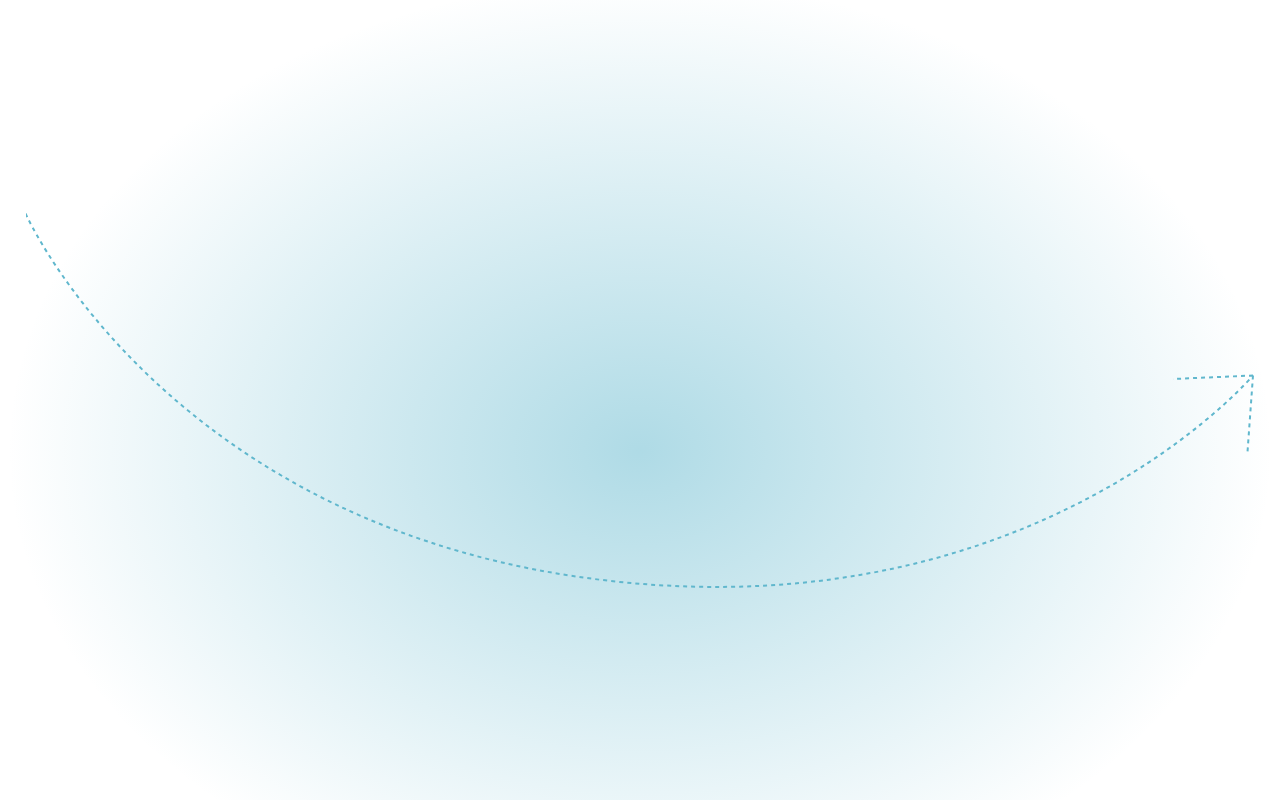
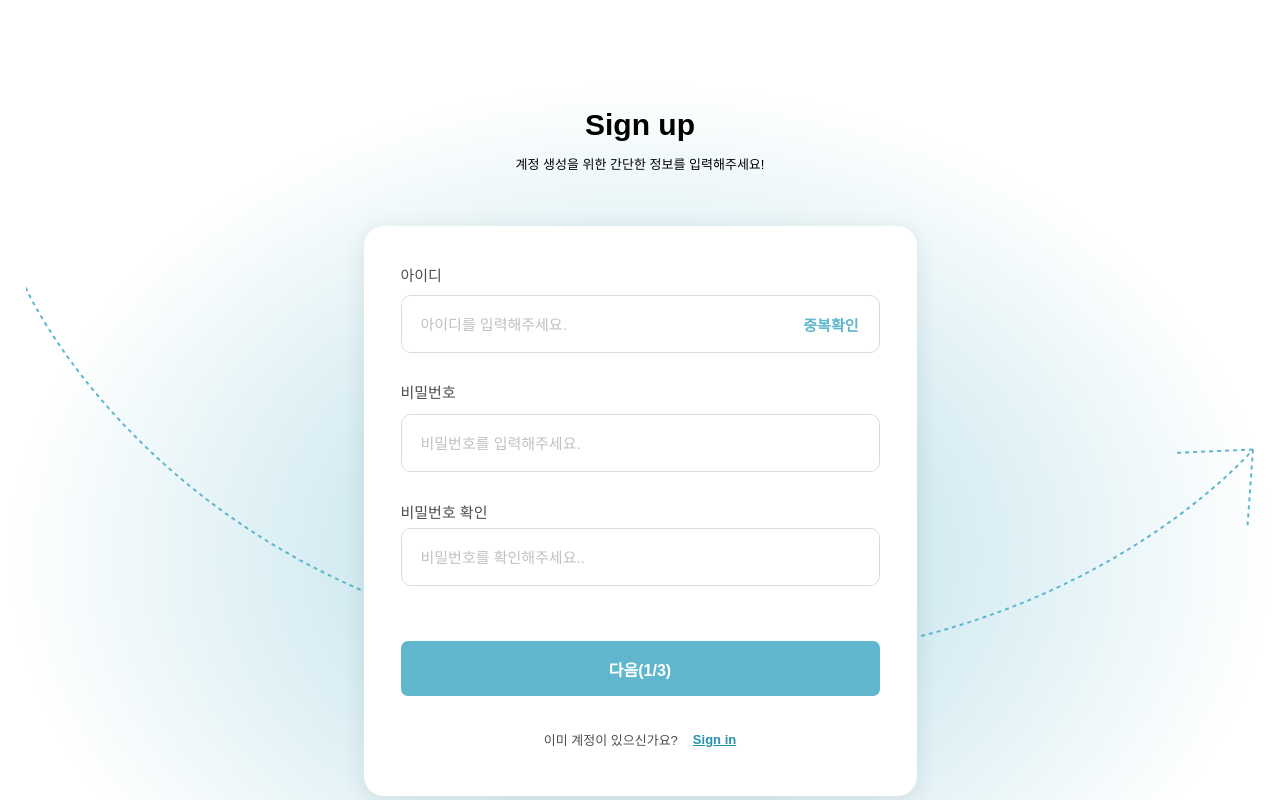
Before and after one commit to Moaolio/moaolio-fe, a Next.js app: page /login/signup1 in a window 1280 px wide. Shown: the top 800 px of the page. Built offline with nearby package versions, Linux system fonts and the light colour scheme; a web font is replaced by a local one.

Commit message:
style/회원가입 페이지1/#9

```diff
--- a/src/app/components/loginPages/LoginBackgroundImage.module.scss
+++ b/src/app/components/loginPages/LoginBackgroundImage.module.scss
@@ -4,7 +4,6 @@
   height: 100%;
   display: flex;
   justify-content: center;
-  align-items: center;
 
   .backgroundContainer {
     z-index: -1;
--- a/src/app/login/signin/page.module.scss
+++ b/src/app/login/signin/page.module.scss
@@ -4,7 +4,6 @@
   height: 100%;
   display: flex;
   justify-content: center;
-  align-items: center;
 
   .mainContainer {
     z-index: 0;
@@ -218,6 +217,7 @@
           font-weight: 600;
           line-height: normal;
           color: #2691ac;
+          text-decoration: none;
         }
       }
     }
--- a/src/app/login/signup1/page.module.scss
+++ b/src/app/login/signup1/page.module.scss
@@ -4,5 +4,237 @@
   height: 100%;
   display: flex;
   justify-content: center;
-  align-items: center;
+
+  .mainContainer {
+    z-index: 0;
+    position: absolute;
+    width: 100%;
+    height: 100%;
+    max-width: 1440px;
+    max-height: 1024px;
+    display: flex;
+    flex-direction: column;
+    align-items: center;
+
+    .loginTitleBox {
+      width: 410px;
+      height: 62px;
+      display: flex;
+      flex-direction: column;
+      align-items: center;
+      margin-top: 108px;
+
+      .loginTitle {
+        width: 403px;
+        height: 36px;
+        text-align: center;
+        font-size: 30px;
+        font-style: normal;
+        font-weight: 700;
+        line-height: normal;
+      }
+
+      .welcomeText {
+        width: 302px;
+        height: 16px;
+        text-align: center;
+        white-space: nowrap;
+        margin-top: 10px;
+        font-size: 13px;
+        font-style: normal;
+        font-weight: 400;
+        line-height: normal;
+      }
+    }
+
+    .inputContainer {
+      width: 553px;
+      height: 570px;
+      margin-top: 56px;
+      display: flex;
+      flex-direction: column;
+      align-items: center;
+      border-radius: 20px;
+      box-shadow: 0px 4px 20px 5px rgba(0, 0, 0, 0.06);
+      background-color: #fff;
+      padding-top: 10px;
+
+      .idTextBox {
+        width: 479px;
+        display: flex;
+        padding-top: 28px;
+
+        .textLabel {
+          color: #4d4d4d;
+          font-size: 15px;
+          font-style: normal;
+          font-weight: 400;
+          line-height: normal;
+          text-align: left;
+        }
+      }
+
+      .loginInputId {
+        margin-top: 10px;
+        width: 479px;
+        height: 58px;
+        border-radius: 10px;
+        border: 1px solid #dbdbdb;
+        background: #fff;
+        display: flex;
+        align-items: center;
+        overflow: hidden;
+
+        .idInput {
+          font-size: 15px;
+          color: #000000;
+          border: none;
+          outline: none;
+          padding-left: 19px;
+          width: 100%;
+          height: 100%;
+          display: flex;
+          align-items: center;
+          line-height: 1;
+          box-sizing: border-box;
+
+          &::placeholder {
+            display: flex;
+            align-items: center;
+            font-size: 15px;
+            font-style: normal;
+            font-weight: 400;
+            line-height: normal;
+            color: #c1c1c1;
+          }
+        }
+        .checkId {
+          color: #60b7cd;
+          font-size: 15px;
+          font-style: normal;
+          font-weight: 600;
+          line-height: normal;
+          white-space: nowrap;
+          margin-right: 20px;
+        }
+      }
+
+      .loginInputPassword {
+        margin-top: 12px;
+        width: 479px;
+        height: 58px;
+        border-radius: 10px;
+        border: 1px solid #dbdbdb;
+        background: #fff;
+        display: flex;
+        align-items: center;
+        overflow: hidden;
+        margin-bottom: 1px;
+        .passwordInput {
+          font-size: 15px;
+          color: #000000;
+          border: none;
+          outline: none;
+          padding-left: 19px;
+          width: 100%;
+          height: 100%;
+          display: flex;
+          align-items: center;
+          line-height: 1;
+          box-sizing: border-box;
+
+          &::placeholder {
+            display: flex;
+            align-items: center;
+            font-size: 15px;
+            font-style: normal;
+            font-weight: 400;
+            line-height: normal;
+            color: #c1c1c1;
+          }
+        }
+      }
+
+      .checkPassword {
+        margin-top: 6px;
+        width: 479px;
+        height: 58px;
+        border-radius: 10px;
+        border: 1px solid #dbdbdb;
+        background: #fff;
+        display: flex;
+        align-items: center;
+        overflow: hidden;
+
+        .checkPasswordInput {
+          font-size: 15px;
+          color: #000000;
+          border: none;
+          outline: none;
+          padding-left: 19px;
+          width: 100%;
+          height: 100%;
+          display: flex;
+          align-items: center;
+          line-height: 1;
+          box-sizing: border-box;
+
+          &::placeholder {
+            display: flex;
+            align-items: center;
+            font-size: 15px;
+            font-style: normal;
+            font-weight: 400;
+            line-height: normal;
+            color: #c1c1c1;
+          }
+        }
+      }
+
+      .next {
+        border-radius: 7px;
+        background: #60b7cd;
+        margin-top: 55px;
+        width: 479px;
+        height: 55px;
+        display: flex;
+        align-items: center;
+        justify-content: center;
+        cursor: pointer;
+        color: #fff;
+        font-size: 16px;
+        font-style: normal;
+        font-weight: 600;
+        line-height: normal;
+      }
+
+      .signInBox {
+        width: 479px;
+        height: 16px;
+        display: flex;
+        align-items: center;
+        justify-content: center;
+        margin-top: 35px;
+
+        .signInText {
+          cursor: pointer;
+          font-size: 13px;
+          font-style: normal;
+          font-weight: 500;
+          line-height: normal;
+          color: #4d4d4d;
+          margin-right: 15px;
+        }
+
+        .signIn {
+          cursor: pointer;
+          font-size: 13px;
+          font-style: normal;
+          font-weight: 600;
+          line-height: normal;
+          color: #2691ac;
+        }
+      }
+    }
+  }
 }
--- a/src/app/login/signup1/page.tsx
+++ b/src/app/login/signup1/page.tsx
@@ -1,12 +1,62 @@
 'use client'
 import React from 'react'
+import styles from '@/app/login/signup1/page.module.scss'
 import LoginBackgroundImage from '@/app/components/loginPages/LoginBackgroundImage'
-import styles from '@/app/login/signup1/page.module.scss'
+import Link from 'next/link'
 
 const Page = () => {
   return (
     <div className={styles.parentContainer}>
       <LoginBackgroundImage />
+      <div className={styles.mainContainer}>
+        <div className={styles.loginTitleBox}>
+          <div className={styles.loginTitle}>Sign up</div>
+          <div className={styles.welcomeText}>
+            계정 생성을 위한 간단한 정보를 입력해주세요!
+          </div>
+        </div>
+        <div className={styles.inputContainer}>
+          <div className={styles.idTextBox}>
+            <label className={styles.textLabel}>아이디</label>
+          </div>
+          <div className={styles.loginInputId}>
+            <input
+              className={styles.idInput}
+              placeholder="아이디를 입력해주세요."
+            />
+            <label className={styles.checkId}>중복확인</label>
+          </div>
+          <div className={styles.idTextBox}>
+            <label className={styles.textLabel}>비밀번호</label>
+          </div>
+          <div className={styles.loginInputPassword}>
+            <input
+              className={styles.passwordInput}
+              type="password"
+              placeholder="비밀번호를 입력해주세요."
+            />
+          </div>
+          <div className={styles.idTextBox}>
+            <label className={styles.textLabel}>비밀번호 확인</label>
+          </div>
+          <div className={styles.checkPassword}>
+            <input
+              className={styles.checkPasswordInput}
+              placeholder="비밀번호를 확인해주세요.."
+            />
+          </div>
+
+          <div className={styles.next}>다음(1/3)</div>
+          <div className={styles.signInBox}>
+            <label className={styles.signInText}>이미 계정이 있으신가요?</label>
+            <Link
+              href="/login/signin"
+              className={styles.signIn}>
+              Sign in
+            </Link>
+          </div>
+        </div>
+      </div>
     </div>
   )
 }
--- a/src/assets/icons/LoginPageArrow.tsx
+++ b/src/assets/icons/LoginPageArrow.tsx
@@ -1,6 +1,7 @@
 import React from 'react'
 
 const LoginPageArrow = () => (
+  <div style={{ paddingTop: '286.5px' }}>
     <svg
       xmlns="http://www.w3.org/2000/svg"
       width="1229"
@@ -14,6 +15,7 @@ const LoginPageArrow = () => (
         stroke-dasharray="4 4"
       />
     </svg>
+  </div>
 )
 
 export default LoginPageArrow
```
Also changed, not shown: src/app/login/signin/page.tsx (+6 -1 lines). Lines whose indentation alone changed are shown as unchanged.
